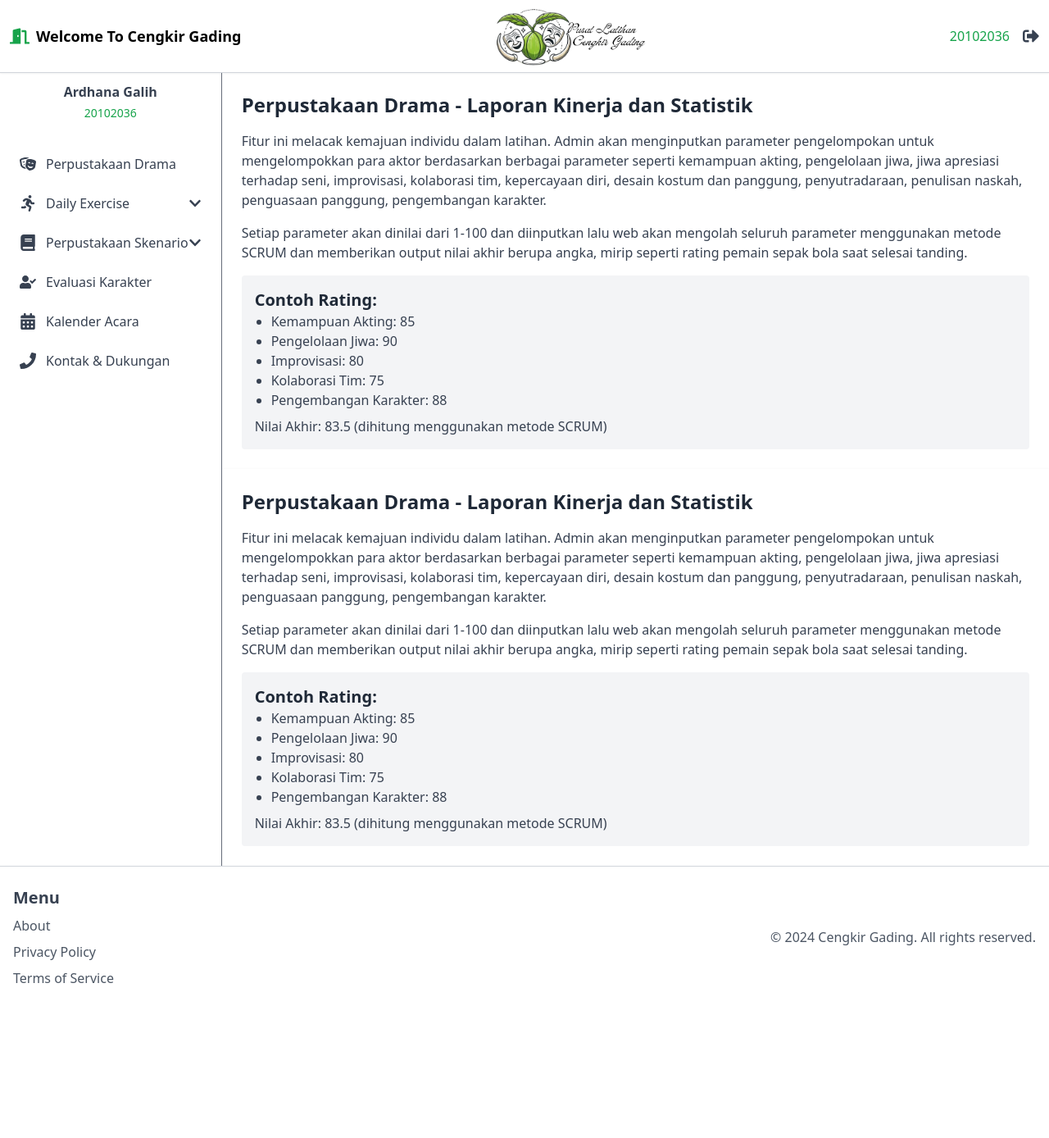
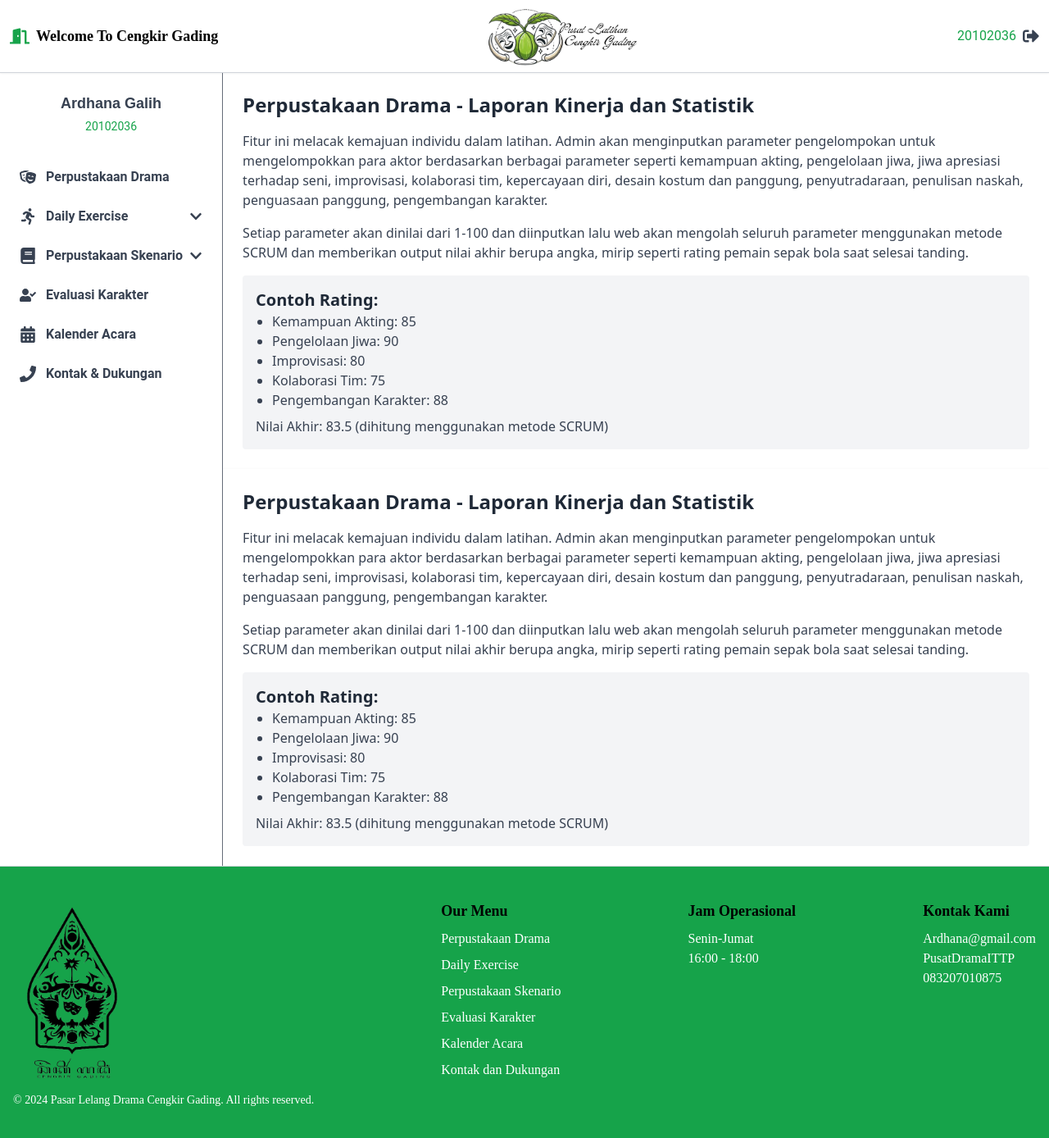
Before and after one commit to ifansmiling/Cengkir_Gading, a React (Vite) app: page /user/drama in a window 1280 px wide. Shown: the top 1388 px of the page at 82% size. Before the commit the page ends 1229 px from the top, so only its background shows below. Built offline with nearby package versions, Linux system fonts and the light colour scheme; sample sign-in values are in the browser's storage.

Commit message:
Styling User Layout, Add scroll to top in every link

```diff
--- a/src/layouts/UserLayout.jsx
+++ b/src/layouts/UserLayout.jsx
@@ -12,6 +12,7 @@ import {
   FaArrowUp,
 } from "react-icons/fa";
 import { useNavigate } from "react-router-dom";
+import { Link } from "react-router-dom";
 
 const UserLayout = ({ children }) => {
   const [isDramaLibraryOpen, setIsDramaLibraryOpen] = useState(false);
@@ -37,8 +38,8 @@ const UserLayout = ({ children }) => {
   };
 
   const handleLogout = () => {
-    // Implement logout logic here, such as clearing tokens or user data
-    // Then redirect to the home page
+    localStorage.removeItem("token");
+
     navigate("/");
   };
 
@@ -65,24 +66,29 @@ const UserLayout = ({ children }) => {
   return (
     <div className="flex flex-col h-screen bg-gray-100">
       {/* Navbar */}
-      <header className="bg-white shadow-sm px-3 py-2 fixed top-0 left-0 right-0 z-10 border-b border-gray-300">
+      <nav className="bg-white shadow-sm px-3 py-2 fixed top-0 left-0 right-0 z-10 border-b border-gray-300">
         <div className="flex items-center justify-between">
-          <div className="text-lg font-bold flex items-center space-x-2">
+          <div className="text-lg font-bold flex items-center space-x-2 font-dramatic-header-user">
+            <Link to="/user/drama" className="flex items-center space-x-2">
               <FaDoorOpen className="text-green-600 text-2xl" />
               <span>Welcome To Cengkir Gading</span>
+            </Link>
           </div>
+
           <div className="flex items-center mr-14">
+            <Link to="/user/drama">
               <img
                 src="/logo1.png"
                 alt="Logo"
                 className="w-48 h-auto"
                 style={{ maxWidth: "none", maxHeight: "none" }}
               />
+            </Link>
           </div>
-          <div className="flex items-center space-x-4">
-            <a href="#" className="text-green-600">
+          <div className="flex items-center space-x-2 font-sidebar-menu">
+            <Link to="/user/drama" className="text-green-600">
               20102036
-            </a>
+            </Link>
             <button
               onClick={handleLogout}
               className="text-gray-700 hover:text-green-700"
@@ -91,15 +97,20 @@ const UserLayout = ({ children }) => {
             </button>
           </div>
         </div>
-      </header>
+      </nav>
 
       {/* Main Content */}
       <div className="flex flex-1 pt-16">
         {/* Sidebar */}
-        <aside className="bg-white shadow-xl border-r border-gray-500 h-full overflow-y-auto">
-          <div className="p-4 flex flex-col items-center mt-3">
-            <div className="mt-2 text-gray-700 font-bold">Ardhana Galih</div>
-            <a href="/user/drama" className="text-sm text-green-600 mt-1">
+        <sidebar className="bg-white shadow-xl border-r border-gray-500 h-full overflow-y-auto">
+          <div className="p-4 flex flex-col items-center mt-6">
+            <div className="mt-2 text-gray-700 font-bold text-lg font-sidebar-heading">
+              Ardhana Galih
+            </div>
+            <a
+              href="/user/drama"
+              className="text-sm text-green-600 mt-1 font-sidebar-menu"
+            >
               20102036
             </a>
           </div>
@@ -108,7 +119,7 @@ const UserLayout = ({ children }) => {
               <li className="mb-2">
                 <a
                   href="/user/drama"
-                  className={`text-gray-700 font-medium flex items-center px-2 py-2 rounded transition duration-300 ${
+                  className={`text-gray-700 font-sidebar-menu font-bold flex items-center px-2 py-2 rounded transition duration-300 ${
                     activeItem === "drama" || isDramaLibraryOpen
                       ? "text-green-700"
                       : "hover:text-green-700"
@@ -125,7 +136,7 @@ const UserLayout = ({ children }) => {
               <li className="mb-2">
                 <a
                   href="/user/daily-exercise"
-                  className={`text-gray-700 font-medium flex items-center px-2 py-2 rounded transition duration-300 ${
+                  className={`text-gray-700 font-sidebar-menu font-bold flex items-center px-2 py-2 rounded transition duration-300 ${
                     activeItem === "exercise" || isExerciseOpen
                       ? "text-green-700"
                       : "hover:text-green-700"
@@ -148,7 +159,7 @@ const UserLayout = ({ children }) => {
                     <li>
                       <a
                         href="/user/daily-exercise/artikel"
-                        className="text-gray-600 hover:text-green-700"
+                        className="text-gray-600 hover:text-green-700 font-sidebar-menu "
                       >
                         Artikel
                       </a>
@@ -156,7 +167,7 @@ const UserLayout = ({ children }) => {
                     <li>
                       <a
                         href="/user/daily-exercise/buku"
-                        className="text-gray-600 hover:text-green-700"
+                        className="text-gray-600 hover:text-green-700 font-sidebar-menu"
                       >
                         Buku
                       </a>
@@ -164,7 +175,7 @@ const UserLayout = ({ children }) => {
                     <li>
                       <a
                         href="/user/daily-exercise/akting"
-                        className="text-gray-600 hover:text-green-700"
+                        className="text-gray-600 hover:text-green-700 font-sidebar-menu"
                       >
                         Teori-teori Akting
                       </a>
@@ -175,7 +186,7 @@ const UserLayout = ({ children }) => {
               <li className="mb-2">
                 <a
                   href="/user/skenario"
-                  className={`text-gray-700 font-medium flex items-center px-2 py-2 rounded transition duration-300 ${
+                  className={`text-gray-700 font-sidebar-menu font-bold flex items-center px-2 py-2 rounded transition duration-300 ${
                     activeItem === "scenario" || isScenarioLibraryOpen
                       ? "text-green-700"
                       : "hover:text-green-700"
@@ -188,7 +199,7 @@ const UserLayout = ({ children }) => {
                   <FaBook className="mr-3 text-xl" />
                   <span>Perpustakaan Skenario</span>
                   <FaChevronDown
-                    className={`ml-auto transition-transform ${
+                    className={`ml-2 transition-transform ${
                       isScenarioLibraryOpen ? "transform rotate-180" : ""
                     }`}
                   />
@@ -198,7 +209,7 @@ const UserLayout = ({ children }) => {
                     <li>
                       <a
                         href="/user/skenario/cerita-drama"
-                        className="text-gray-600 hover:text-green-700"
+                        className="text-gray-600 hover:text-green-700 font-sidebar-menu"
                       >
                         Cerita Drama
                       </a>
@@ -206,7 +217,7 @@ const UserLayout = ({ children }) => {
                     <li>
                       <a
                         href="/user/skenario/cerita-pendek"
-                        className="text-gray-600 hover:text-green-700"
+                        className="text-gray-600 hover:text-green-700 font-sidebar-menu"
                       >
                         Cerita Pendek
                       </a>
@@ -217,7 +228,7 @@ const UserLayout = ({ children }) => {
               <li className="mb-2">
                 <a
                   href="/user/evaluasi-karakter"
-                  className="text-gray-700 font-medium flex items-center px-2 py-2 rounded transition duration-300 hover:text-green-700"
+                  className="text-gray-700 font-sidebar-menu font-bold flex items-center px-2 py-2 rounded transition duration-300 hover:text-green-700"
                 >
                   <FaUserCheck className="mr-3 text-xl" />
                   <span>Evaluasi Karakter</span>
@@ -226,7 +237,7 @@ const UserLayout = ({ children }) => {
               <li className="mb-2">
                 <a
                   href="/user/kalender-acara"
-                  className="text-gray-700 font-medium flex items-center px-2 py-2 rounded transition duration-300 hover:text-green-700"
+                  className="text-gray-700 font-sidebar-menu font-bold flex items-center px-2 py-2 rounded transition duration-300 hover:text-green-700"
                 >
                   <FaCalendarAlt className="mr-3 text-xl" />
                   <span>Kalender Acara</span>
@@ -235,7 +246,7 @@ const UserLayout = ({ children }) => {
               <li className="mb-2">
                 <a
                   href="/user/kontak"
-                  className="text-gray-700 font-medium flex items-center px-2 py-2 rounded transition duration-300 hover:text-green-700"
+                  className="text-gray-700 font-sidebar-menu font-bold flex items-center px-2 py-2 rounded transition duration-300 hover:text-green-700"
                 >
                   <FaPhone className="mr-3 text-xl" />
                   <span>Kontak & Dukungan</span>
@@ -243,42 +254,109 @@ const UserLayout = ({ children }) => {
               </li>
             </ul>
           </nav>
-        </aside>
+        </sidebar>
 
         {/* Content */}
         <main className="flex-1 mt-6">{children}</main>
       </div>
 
       {/* Footer */}
-      <footer className="bg-white shadow-md py-6 border-t border-gray-300">
-        <div className="container mx-auto px-4 flex flex-col md:flex-row justify-between items-center">
-          <div className="text-center md:text-left mb-4 md:mb-0">
-            <h3 className="text-xl font-semibold text-gray-700 mb-2">Menu</h3>
-            <ul className="space-y-2">
+      <footer className="bg-green-600 shadow-md py-10 border-t border-gray-300">
+        <div className="container mx-auto px-4 flex flex-col md:flex-row justify-between items-start">
+          {/* Logo Section */}
+          <div className="flex flex-col items-center md:items-start mb-4 md:mb-0">
+            <a href="/user/drama" onClick={scrollToTop}>
+              <img
+                src="/logo2.png"
+                alt="Logo"
+                className="w-36 mb-2 cursor-pointer"
+              />
+            </a>
+            <p className="text-white text-sm text-center md:text-left font-dramatic-body-user">
+              © 2024 Pasar Lelang Drama Cengkir Gading. All rights reserved.
+            </p>
+          </div>
+
+          {/* Menu Section */}
+          <div className="flex flex-col items-center md:items-start mb-6 md:mb-0">
+            <h3 className="text-lg font-semibold text-black mb-2 font-dramatic-header">
+              Our Menu
+            </h3>
+            <ul className="space-y-2 font-dramatic-body">
               <li>
-                <a href="/about" className="text-gray-600 hover:text-green-700">
-                  About
+                <a
+                  href="/perpustakaan-drama"
+                  className="text-white hover:text-gray-700"
+                  onClick={scrollToTop}
+                >
+                  Perpustakaan Drama
                 </a>
               </li>
               <li>
                 <a
-                  href="/privacy"
-                  className="text-gray-600 hover:text-green-700"
+                  href="/daily-exercise"
+                  className="text-white hover:text-gray-700"
+                  onClick={scrollToTop}
                 >
-                  Privacy Policy
+                  Daily Exercise
                 </a>
               </li>
               <li>
-                <a href="/terms" className="text-gray-600 hover:text-green-700">
-                  Terms of Service
+                <a
+                  href="/perpustakaan-skenario"
+                  className="text-white hover:text-gray-700"
+                  onClick={scrollToTop}
+                >
+                  Perpustakaan Skenario
+                </a>
+              </li>
+              <li>
+                <a
+                  href="/evaluasi-karakter"
+                  className="text-white hover:text-gray-700"
+                  onClick={scrollToTop}
+                >
+                  Evaluasi Karakter
+                </a>
+              </li>
+              <li>
+                <a
+                  href="/kalender-acara"
+                  className="text-white hover:text-gray-700"
+                  onClick={scrollToTop}
+                >
+                  Kalender Acara
+                </a>
+              </li>
+              <li>
+                <a
+                  href="/kontak-dukungan"
+                  className="text-white hover:text-gray-700"
+                  onClick={scrollToTop}
+                >
+                  Kontak dan Dukungan
                 </a>
               </li>
             </ul>
           </div>
-          <div className="text-center md:text-right">
-            <p className="text-gray-600">
-              © 2024 Cengkir Gading. All rights reserved.
-            </p>
+
+          {/* Operational Hours Section */}
+          <div className="flex flex-col items-center md:items-start mb-6 md:mb-0">
+            <h3 className="text-lg font-semibold text-black mb-2 font-dramatic-header">
+              Jam Operasional
+            </h3>
+            <p className="text-white font-dramatic-body-user">Senin-Jumat</p>
+            <p className="text-white font-dramatic-body-user">16:00 - 18:00</p>
+          </div>
+
+          {/* Contact Section */}
+          <div className="flex flex-col items-center md:items-start">
+            <h3 className="text-lg font-semibold text-black mb-2 font-dramatic-header">
+              Kontak Kami
+            </h3>
+            <p className="text-white font-dramatic-body">Ardhana@gmail.com</p>
+            <p className="text-white font-dramatic-body">PusatDramaITTP</p>
+            <p className="text-white font-dramatic-body">083207010875</p>
           </div>
         </div>
       </footer>
--- a/src/pages/web/login.jsx
+++ b/src/pages/web/login.jsx
@@ -2,17 +2,18 @@ import React, { useState } from "react";
 import { useNavigate } from "react-router-dom";
 import WebLayout from "../../layouts/BerandaLayout";
 import api from "../../services/api";
-import { FiEye, FiEyeOff } from "react-icons/fi"; // Importing icons
+import { FiEye, FiEyeOff } from "react-icons/fi";
 
 const Login = () => {
   const [email, setEmail] = useState("");
   const [password, setPassword] = useState("");
-  const [showPassword, setShowPassword] = useState(false); // State for password visibility
+  const [showPassword, setShowPassword] = useState(false);
   const [errorMessage, setErrorMessage] = useState("");
   const navigate = useNavigate();
 
   const handleLogin = async (e) => {
     e.preventDefault();
+    scrollToTop();
     try {
       const response = await api.post("/login", {
         email,
@@ -35,9 +36,12 @@ const Login = () => {
     }
   };
 
-  // Toggle password visibility
   const togglePasswordVisibility = () => {
     setShowPassword((prev) => !prev);
+  };
+
+  const scrollToTop = () => {
+    window.scrollTo({ top: 0, behavior: "smooth" });
   };
 
   return (
@@ -70,13 +74,13 @@ const Login = () => {
                 id="email"
                 value={email}
                 onChange={(e) => setEmail(e.target.value)}
-                className="w-full px-4 py-2 border border-gray-300 rounded"
+                className="w-full px-4 py-2 border border-gray-300 rounded transition duration-300 focus:border-green-400 hover:border-green-400 focus:outline-none"
                 placeholder="Masukkan email kamu"
                 required
               />
             </div>
 
-            <div className="relative">
+            <div className="relative mt-4">
               <label htmlFor="password" className="block text-gray-700 mb-1">
                 Kata Sandi<span className="text-red-500">*</span>
               </label>
@@ -85,12 +89,12 @@ const Login = () => {
                 id="password"
                 value={password}
                 onChange={(e) => setPassword(e.target.value)}
-                className="w-full px-4 py-2 border border-gray-300 rounded"
+                className="w-full px-4 py-2 border border-gray-300 rounded transition duration-300 focus:border-green-400 hover:border-green-400 focus:outline-none"
                 placeholder="Masukkan kata sandi kamu"
                 required
               />
               <div
-                className="absolute inset-y-0 right-3 flex items-center cursor-pointer text-gray-600 mt-6"
+                className="absolute inset-y-0 right-3 flex items-center cursor-pointer text-gray-600 mt-6 hover:text-green-500"
                 onClick={togglePasswordVisibility}
               >
                 {showPassword ? <FiEyeOff size={19} /> : <FiEye size={19} />}
@@ -111,7 +115,15 @@ const Login = () => {
 
           <p className="text-gray-700 text-sm mt-6">
             Belum Mempunyai Akun?{" "}
-            <a href="/signup" className="text-blue-500 hover:underline">
+            <a
+              href="/signup"
+              className="text-blue-500 hover:underline"
+              onClick={(e) => {
+                e.preventDefault();
+                scrollToTop();
+                navigate("/signup");
+              }}
+            >
               Buat Akun
             </a>
           </p>
--- a/src/pages/web/signup.jsx
+++ b/src/pages/web/signup.jsx
@@ -1,7 +1,8 @@
 import React, { useState } from "react";
 import WebLayout from "../../layouts/BerandaLayout";
-import api from "../../services/api"; // Ensure the path is correct
-import { FiEye, FiEyeOff } from "react-icons/fi"; // Importing icons
+import api from "../../services/api";
+import { FiEye, FiEyeOff } from "react-icons/fi";
+import { useNavigate } from "react-router-dom";
 
 const Signup = () => {
   const initialFormData = {
@@ -16,6 +17,7 @@ const Signup = () => {
   const [error, setError] = useState("");
   const [showPassword, setShowPassword] = useState(false);
   const [showConfirmPassword, setShowConfirmPassword] = useState(false);
+  const navigate = useNavigate();
 
   const handleChange = (e) => {
     setFormData({
@@ -35,7 +37,6 @@ const Signup = () => {
   const handleSubmit = async (e) => {
     e.preventDefault();
 
-    // Ensure passwords match
     if (formData.kataSandi !== formData.konfirmasiKataSandi) {
       setError("Kata sandi dan konfirmasi kata sandi tidak cocok.");
       return;
@@ -47,18 +48,20 @@ const Signup = () => {
         email: formData.email,
         kataSandi: formData.kataSandi,
         nim: formData.nim,
-        role: "user", // Adjust role as needed
+        role: "user",
       });
       alert("Pendaftaran berhasil!");
-      setFormData(initialFormData); // Reset form
-      setError(""); // Clear any existing errors
-      // Redirect to login page or another page if needed
-      // e.g., window.location.href = "/login";
+      setFormData(initialFormData);
+      setError("");
     } catch (err) {
       setError(
         err.response?.data?.error || "Terjadi kesalahan. Silakan coba lagi."
       );
     }
+  };
+
+  const scrollToTop = () => {
+    window.scrollTo({ top: 0, behavior: "smooth" });
   };
 
   return (
@@ -92,7 +95,7 @@ const Signup = () => {
               <input
                 type="text"
                 id="nama"
-                className="w-full px-4 py-2 border border-gray-300 rounded"
+                className="w-full px-4 py-2 border border-gray-300 rounded transition duration-300 focus:border-green-400 hover:border-green-400 focus:outline-none"
                 placeholder="Masukkan nama kamu"
                 value={formData.nama}
                 onChange={handleChange}
@@ -107,7 +110,7 @@ const Signup = () => {
               <input
                 type="email"
                 id="email"
-                className="w-full px-4 py-2 border border-gray-300 rounded"
+                className="w-full px-4 py-2 border border-gray-300 rounded transition duration-300 focus:border-green-400 hover:border-green-400 focus:outline-none"
                 placeholder="Masukkan email kamu"
                 value={formData.email}
                 onChange={handleChange}
@@ -122,7 +125,7 @@ const Signup = () => {
               <input
                 type={showPassword ? "text" : "password"}
                 id="kataSandi"
-                className="w-full px-4 py-2 border border-gray-300 rounded"
+                className="w-full px-4 py-2 border border-gray-300 rounded transition duration-300 focus:border-green-400 hover:border-green-400 focus:outline-none"
                 placeholder="Masukkan kata sandi kamu"
                 value={formData.kataSandi}
                 onChange={handleChange}
@@ -146,7 +149,7 @@ const Signup = () => {
               <input
                 type={showConfirmPassword ? "text" : "password"}
                 id="konfirmasiKataSandi"
-                className="w-full px-4 py-2 border border-gray-300 rounded"
+                className="w-full px-4 py-2 border border-gray-300 rounded transition duration-300 focus:border-green-400 hover:border-green-400 focus:outline-none"
                 placeholder="Masukkan ulang kata sandi kamu"
                 value={formData.konfirmasiKataSandi}
                 onChange={handleChange}
@@ -171,7 +174,7 @@ const Signup = () => {
               <input
                 type="text"
                 id="nim"
-                className="w-full px-4 py-2 border border-gray-300 rounded"
+                className="w-full px-4 py-2 border border-gray-300 rounded transition duration-300 focus:border-green-400 hover:border-green-400 focus:outline-none"
                 placeholder="Masukkan NIM kamu"
                 value={formData.nim}
                 onChange={handleChange}
@@ -191,7 +194,15 @@ const Signup = () => {
 
           <p className="text-gray-700 text-sm mt-6">
             Sudah Punya Akun?{" "}
-            <a href="/login" className="text-blue-500 hover:underline">
+            <a
+              href="/login"
+              className="text-blue-500 hover:underline"
+              onClick={(e) => {
+                e.preventDefault();
+                scrollToTop();
+                navigate("/login");
+              }}
+            >
               Masuk
             </a>
           </p>
--- a/tailwind.config.js
+++ b/tailwind.config.js
@@ -1,11 +1,17 @@
 /** @type {import('tailwindcss').Config} */
 module.exports = {
-  content: ["./src/**/*.{js,jsx,ts,tsx}"], // Path ke file yang akan menggunakan Tailwind CSS
+  content: ["./src/**/*.{js,jsx,ts,tsx}"],
   theme: {
     extend: {
       fontFamily: {
-        'dramatic-header': ['Playfair Display', 'serif'], // Font untuk header
-        'dramatic-body': ['Merriweather', 'serif'], // Font untuk body text
+        "dramatic-header": ["Playfair Display", "serif"],
+        "dramatic-body": ["Merriweather", "serif"],
+        "dramatic-body-user": ["Crimson Text", "serif"],
+        "dramatic-header-user": ["Cormorant Garamond", "serif"],
+        "dramatic-subtitle": ["Lora", "serif"],
+        "sidebar-heading": ["Poppins", "sans-serif"],
+        "sidebar-menu": ["Roboto", "sans-serif"],
+        "sidebar-submenu": ["Open Sans", "sans-serif"],
       },
     },
   },
```
Also changed, not shown: src/layouts/BerandaLayout.jsx (+8 -8 lines). Lines whose indentation alone changed are shown as unchanged.
